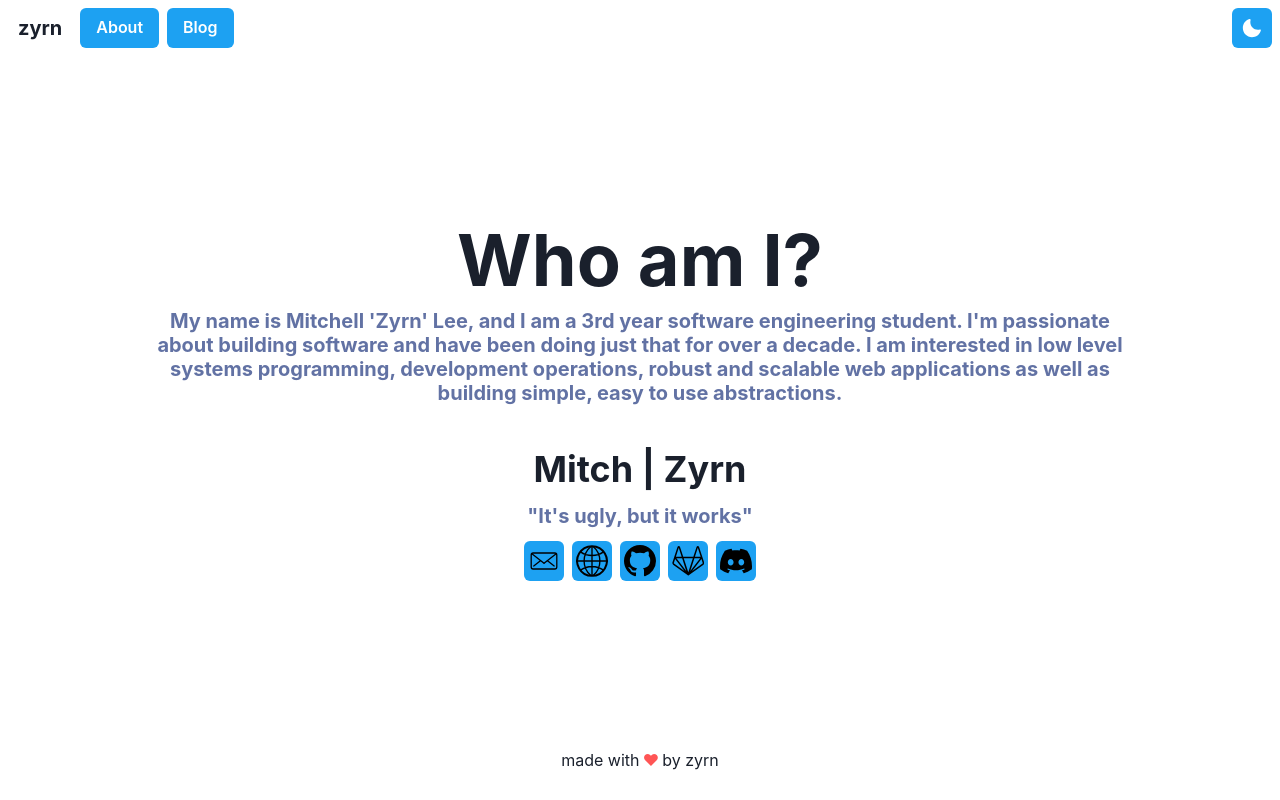
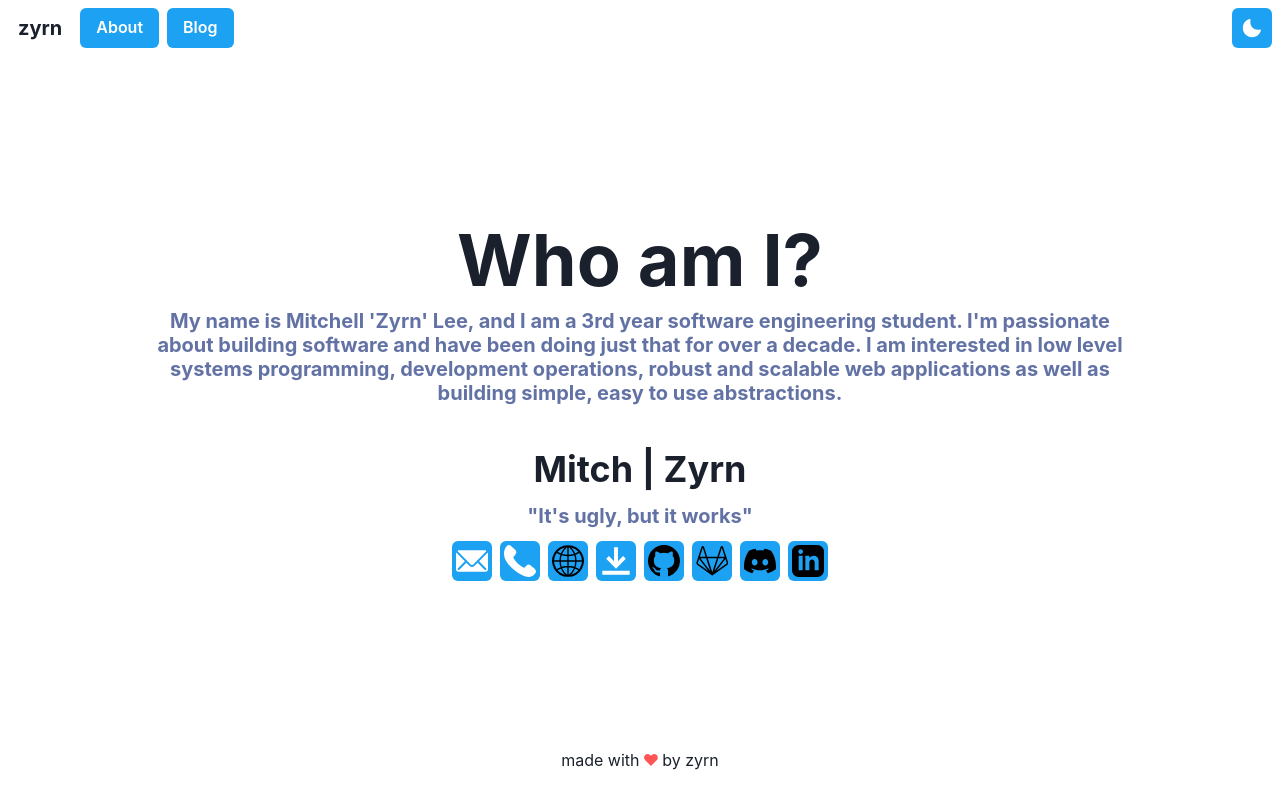
Before and after one commit to ZyrnDev/ZyrnDev.github.io, a Next.js app: page /about in a window 1280 px wide. Built offline with nearby package versions, Linux system fonts and the light colour scheme.

Commit message:
add new links & icons

```diff
--- a/components/icons/social.tsx
+++ b/components/icons/social.tsx
@@ -63,3 +63,9 @@
   defaultProps: {
   },
 });
+
+export const LinkedinIcon = createIcon({
+  displayName: 'LinkedinIcon',
+  viewBox: '0 0 24 24',
+  path: (<path d="M19 0h-14c-2.761 0-5 2.239-5 5v14c0 2.761 2.239 5 5 5h14c2.762 0 5-2.239 5-5v-14c0-2.761-2.238-5-5-5zm-11 19h-3v-11h3v11zm-1.5-12.268c-.966 0-1.75-.79-1.75-1.764s.784-1.764 1.75-1.764 1.75.79 1.75 1.764-.783 1.764-1.75 1.764zm13.5 12.268h-3v-5.604c0-3.368-4-3.113-4 0v5.604h-3v-11h3v1.765c1.396-2.586 7-2.777 7 2.476v6.759z"/>),
+});
--- a/components/social_links.tsx
+++ b/components/social_links.tsx
@@ -1,7 +1,9 @@
 import { FC, JSXElementConstructor, ReactElement } from "react";
 import { IconButton, IconProps } from "@chakra-ui/react";
+import { DownloadIcon, EmailIcon, PhoneIcon } from "@chakra-ui/icons";
 import { Link } from "@components/core";
-import { EmailIcon, GithubIcon, GitlabIcon, WebsiteIcon, DiscordIcon } from "@components/icons/social";
+import { GithubIcon, GitlabIcon, WebsiteIcon, DiscordIcon, LinkedinIcon } from "@components/icons/social";
+import { basePath } from "@/lib/env";
 
 export const SocialLink: FC<{ name: string, Icon: import("@chakra-ui/system").ComponentWithAs<"svg", IconProps>, url: string, size?: string }> = ({ name, Icon, url, size = "2em" }) => (
   <Link href={url} isExternal>
@@ -14,6 +16,14 @@
 
 export const EmailLink: FC<{ email: string }> = ({ email }) => (
   <SocialLink name="Email" Icon={EmailIcon} url={`mailto:${email}`} />
+);
+
+export const PhoneLink: FC<{ phone: string }> = ({ phone }) => (
+  <SocialLink name="Phone" Icon={PhoneIcon} url={`tel:${phone}`} />
+);
+
+export const ResumeLink: FC<{ url: string }> = ({ url }) => (
+  <SocialLink name="Resume" Icon={DownloadIcon} url={`${basePath}${url}`} />
 );
 
 export const WebsiteLink: FC<{ name: string, url: string }> = ({ name, url }) => (
@@ -31,3 +41,7 @@
 export const DiscordLink: FC<{ tag: string, user_id: string }> = ({ tag, user_id }) => (
   <SocialLink name={tag} Icon={DiscordIcon} url={`https://discord.com/channels/@me/${user_id}`} />
 );
+
+export const LinkedinLink: FC<{ user_id: string }> = ({ user_id }) => (
+  <SocialLink name="Linkedin" Icon={LinkedinIcon} url={`https://linkedin.com/in/${user_id}`} />
+);
--- a/pages/about.tsx
+++ b/pages/about.tsx
@@ -3,7 +3,7 @@
 import Layout from '@components/layouts/centered';
 import { MetaOptions } from "@components/meta";
 import Description from '@components/description';
-import { GithubLink, GitlabLink, WebsiteLink, DiscordLink, EmailLink } from "@components/social_links";
+import { GithubLink, GitlabLink, WebsiteLink, DiscordLink, EmailLink, PhoneLink, LinkedinLink, ResumeLink } from "@components/social_links";
 
 interface ProfileOptions {
   name: string;
@@ -13,12 +13,15 @@
     name: string;
     url: string;
   },
+  resume?: string;
+  phone?: string;
   github?: string;
   gitlab?: string;
   discord?: {
     tag: string;
     user_id: string;
-  }
+  },
+  linkedin?: string;
 }
 
 const profiles: ProfileOptions[] = [
@@ -26,16 +29,19 @@
     name: "Mitch | Zyrn",
     description: "It's ugly, but it works",
     email: "mitch@zyrn.dev",
+    resume: "/Mitchell_Lee_Resume.pdf",
     github: "ZyrnDev",
     gitlab: "Zyrn",
     website: {
       name: "Zyrn.Dev",
       url: "https://zyrn.dev",
     },
+    phone: "+61416684820",
     discord: {
       tag: "Zyrn#0001",
       user_id: "416841964013748234",
     },
+    linkedin: "https://www.linkedin.com/in/mitchell-lee-488570183/",
   },
 ];
 
@@ -64,17 +70,20 @@
   )
 }
 
-const Profile: FC<BoxProps & ProfileOptions > = ({ name, description, email, github, gitlab, website, discord, children, ...props }) => (
+const Profile: FC<BoxProps & ProfileOptions > = ({ name, description, email, phone, resume, github, gitlab, website, discord, linkedin, children, ...props }) => (
   <Box p="1rem" minW="15rem" m="auto" {...props}>
     <Heading as="h2" size="xl">{name}</Heading>
 
     <Description as="h3" size="md">&quot;{description}&quot;</Description>
     <ButtonGroup>
       {email && <EmailLink email={email} />}
+      {phone && <PhoneLink phone={phone} />}
       {website && <WebsiteLink {...website} />}
+      {resume && <ResumeLink url={resume} />}
       {github && <GithubLink path={github} />}
       {gitlab && <GitlabLink path={gitlab} />}
       {discord && <DiscordLink {...discord} />}
+      {linkedin && <LinkedinLink user_id={linkedin} />}
     </ButtonGroup>
     {children}
   </Box>
```
